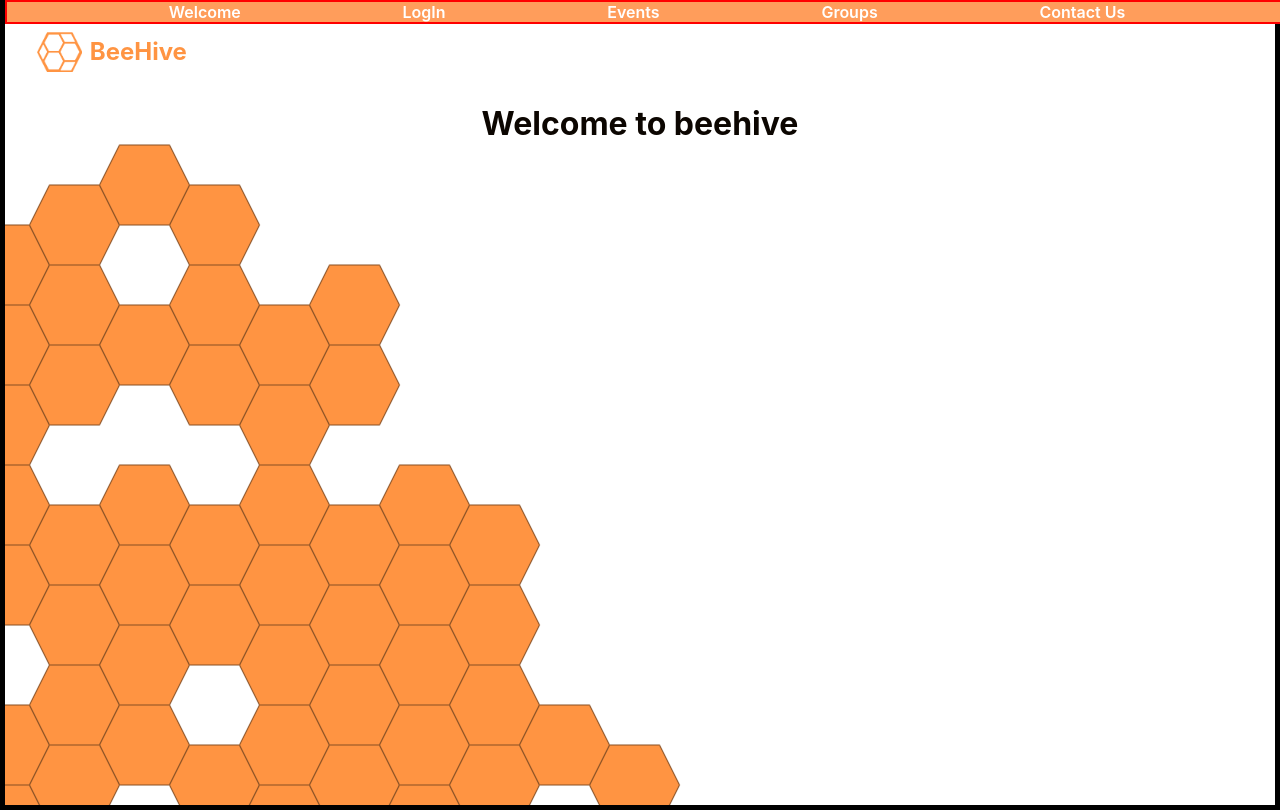
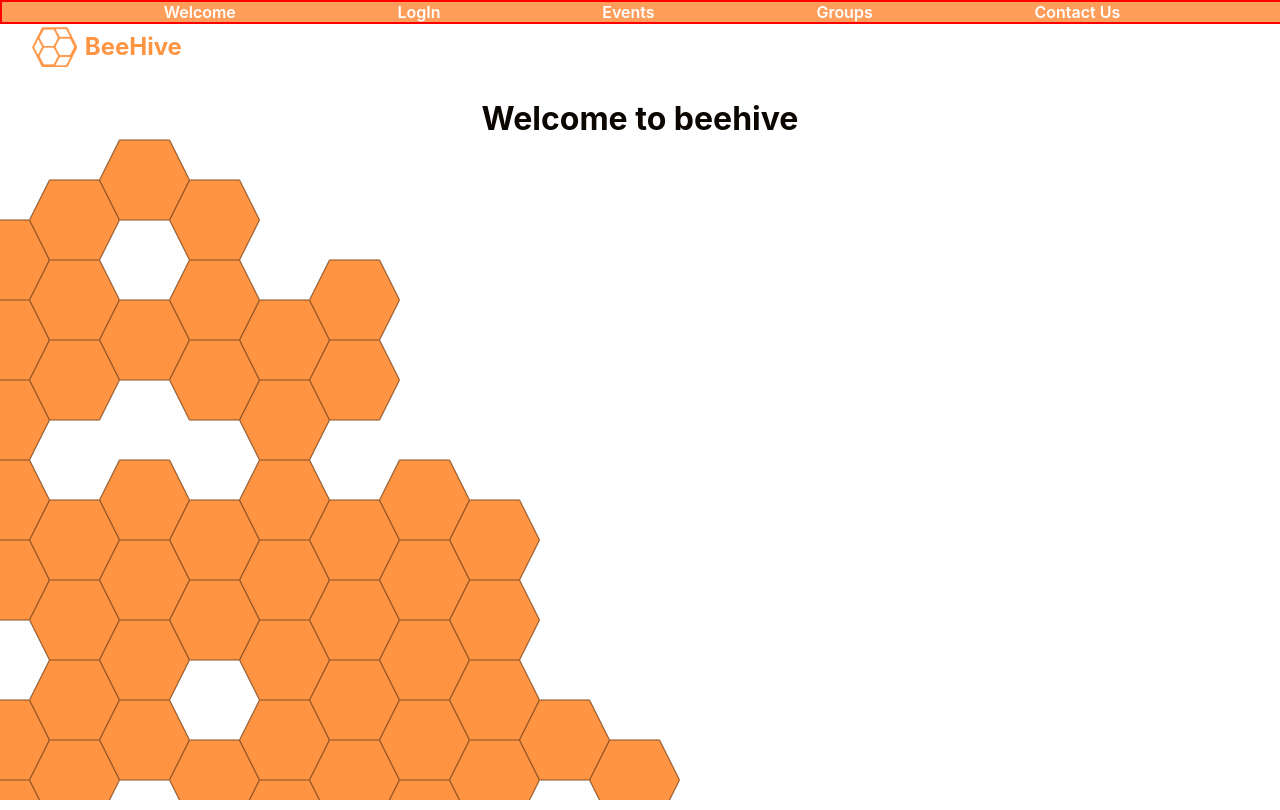
Before and after one commit to MuazAlhaidar/BeeHive, a React (Create React App) app in the folder client/: page / in a window 1280 px wide. Built offline with nearby package versions, Linux system fonts and the light colour scheme.

Commit message:
Removed the big black border

```diff
--- a/client/src/App.css
+++ b/client/src/App.css
@@ -9,7 +9,6 @@
     fixed;
   min-height: 100vh;
   display: flex;
-  border: solid black 5px;
   color: rgb(12, 6, 1);
   flex-flow: column wrap;
 }
```
